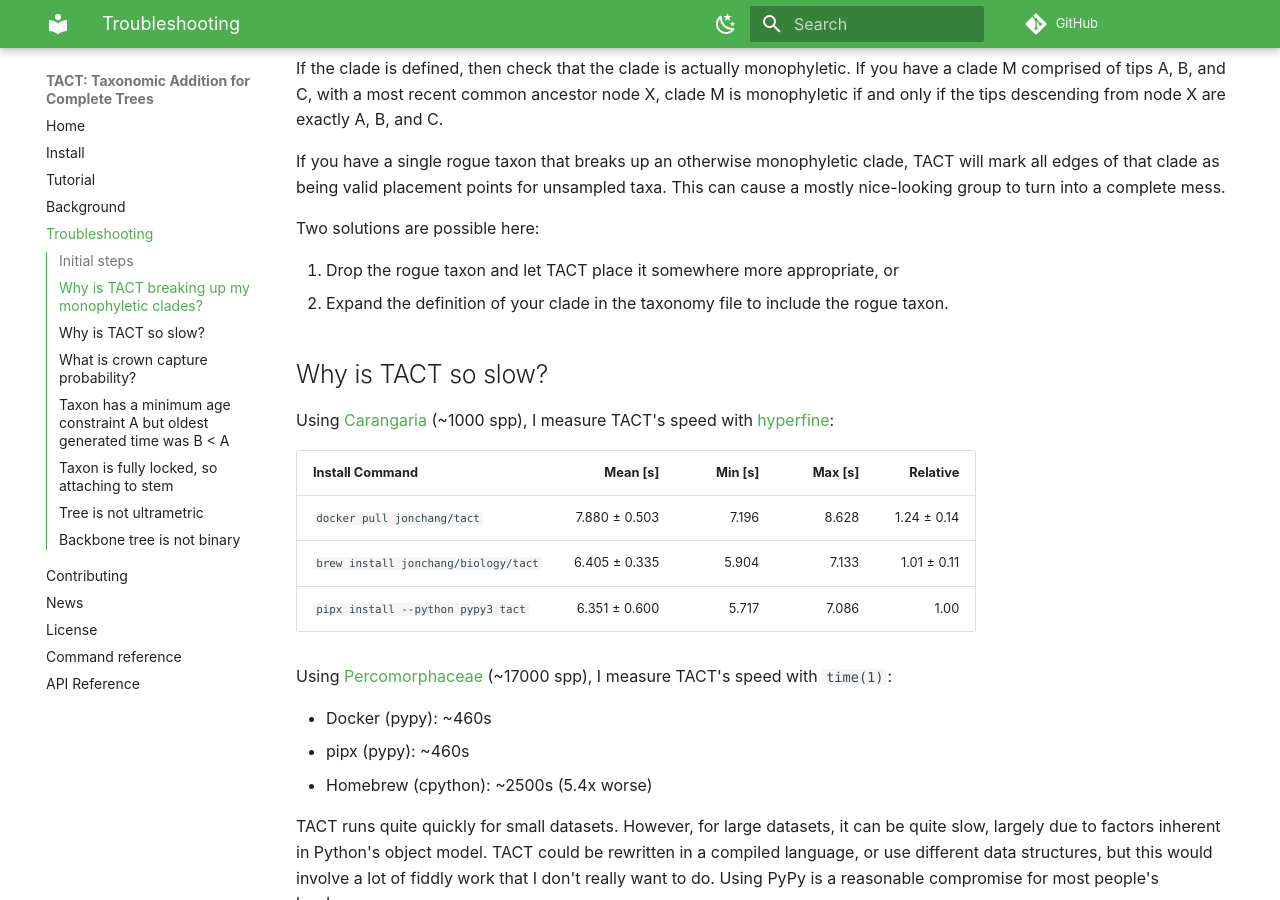
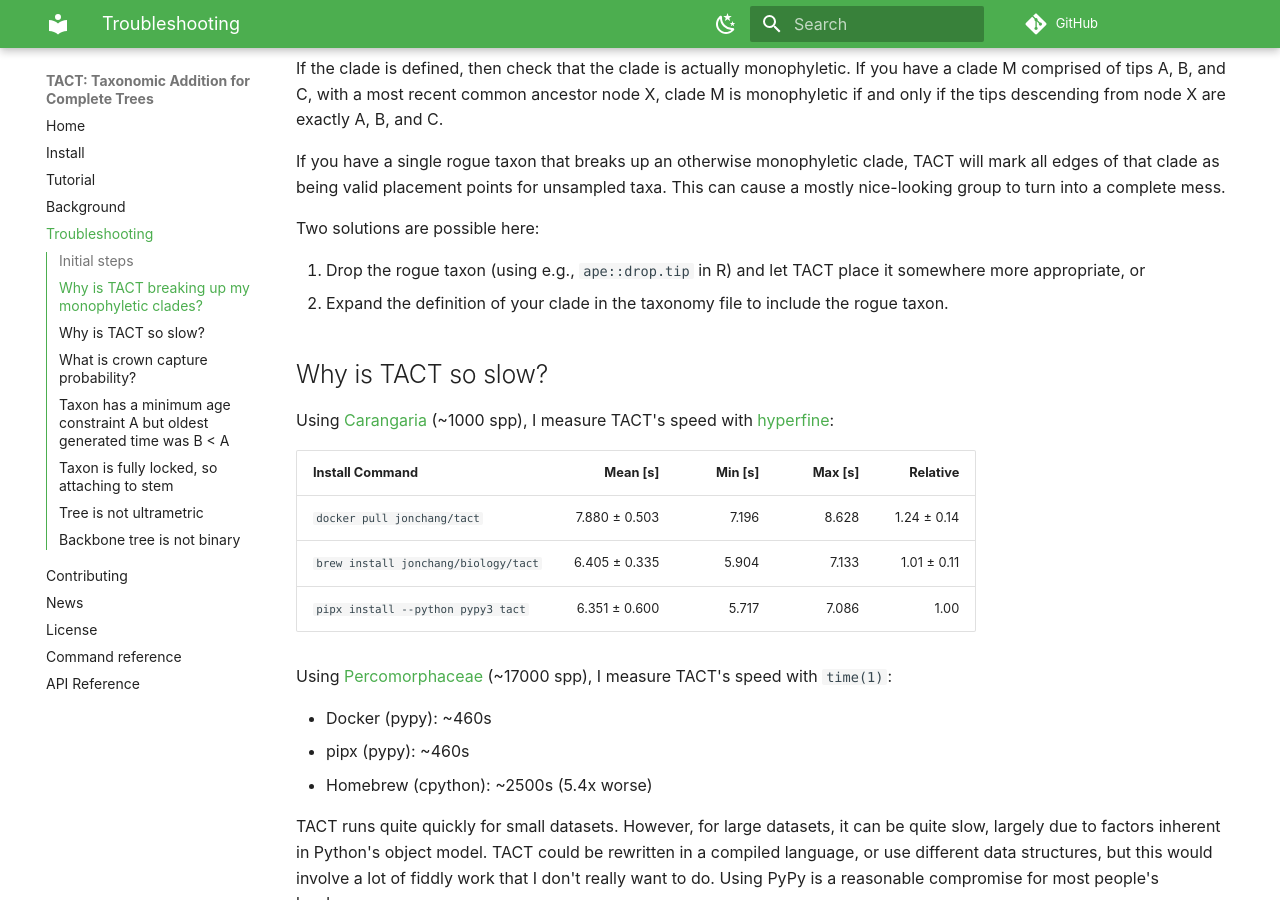
Before and after one commit to jonchang/tact, an MkDocs documentation site: the page built from docs/troubleshooting.md, in a window 1280 px wide and 900 px high, scrolled down 475 px. Built offline with MkDocs 1.6.1 and Material for MkDocs 9.7.7, drawn with Linux system fonts in a browser that asks for light colours; comment, search, counter and statistics services are not loaded.

Commit message:
Give a bit more guidance on how to drop tips

```diff
--- a/docs/troubleshooting.md
+++ b/docs/troubleshooting.md
@@ -19,7 +19,7 @@ If you have a single rogue taxon that breaks up an otherwise monophyletic clade,
 
 Two solutions are possible here:
 
-1. Drop the rogue taxon and let TACT place it somewhere more appropriate, or
+1. Drop the rogue taxon (using e.g., `ape::drop.tip` in R) and let TACT place it somewhere more appropriate, or
 2. Expand the definition of your clade in the taxonomy file to include the rogue taxon.
 
 ## Why is TACT so slow?
```
